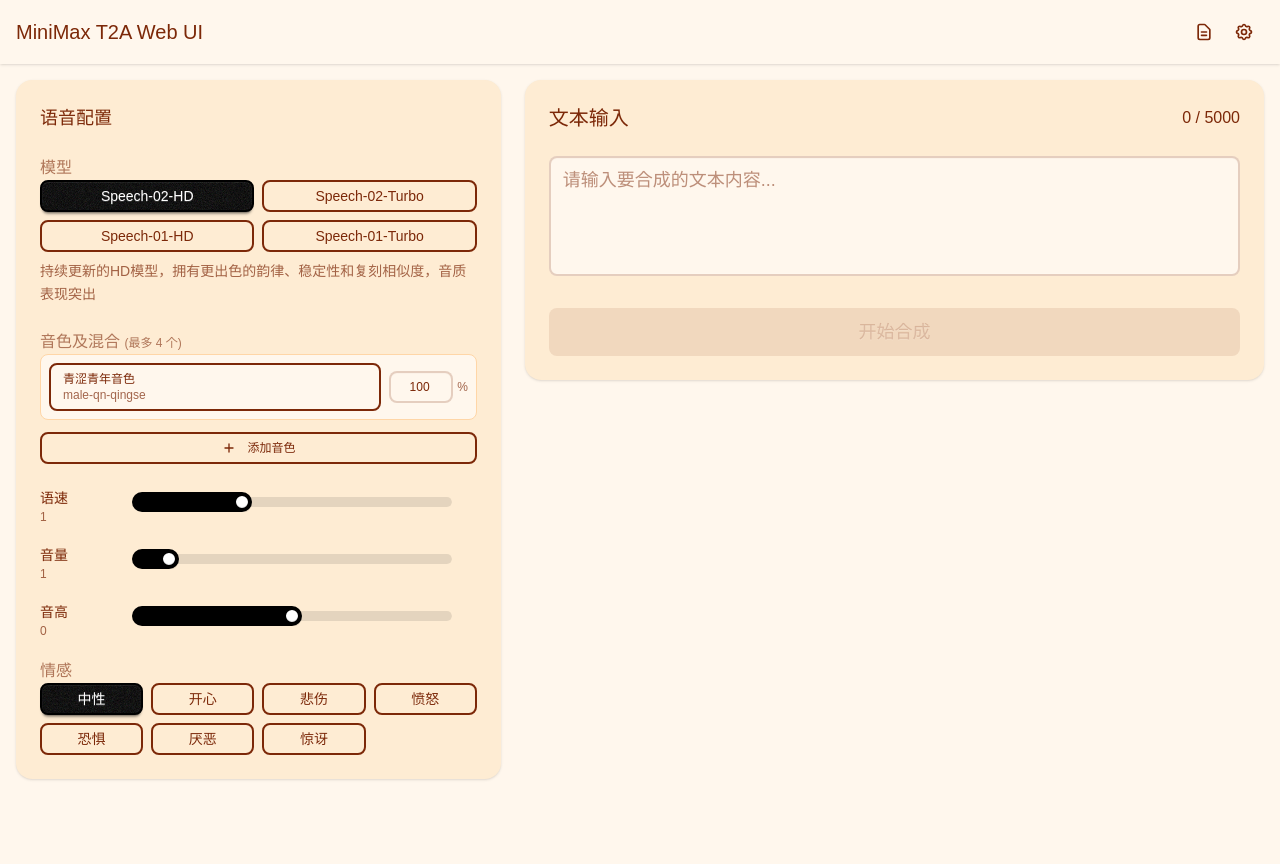
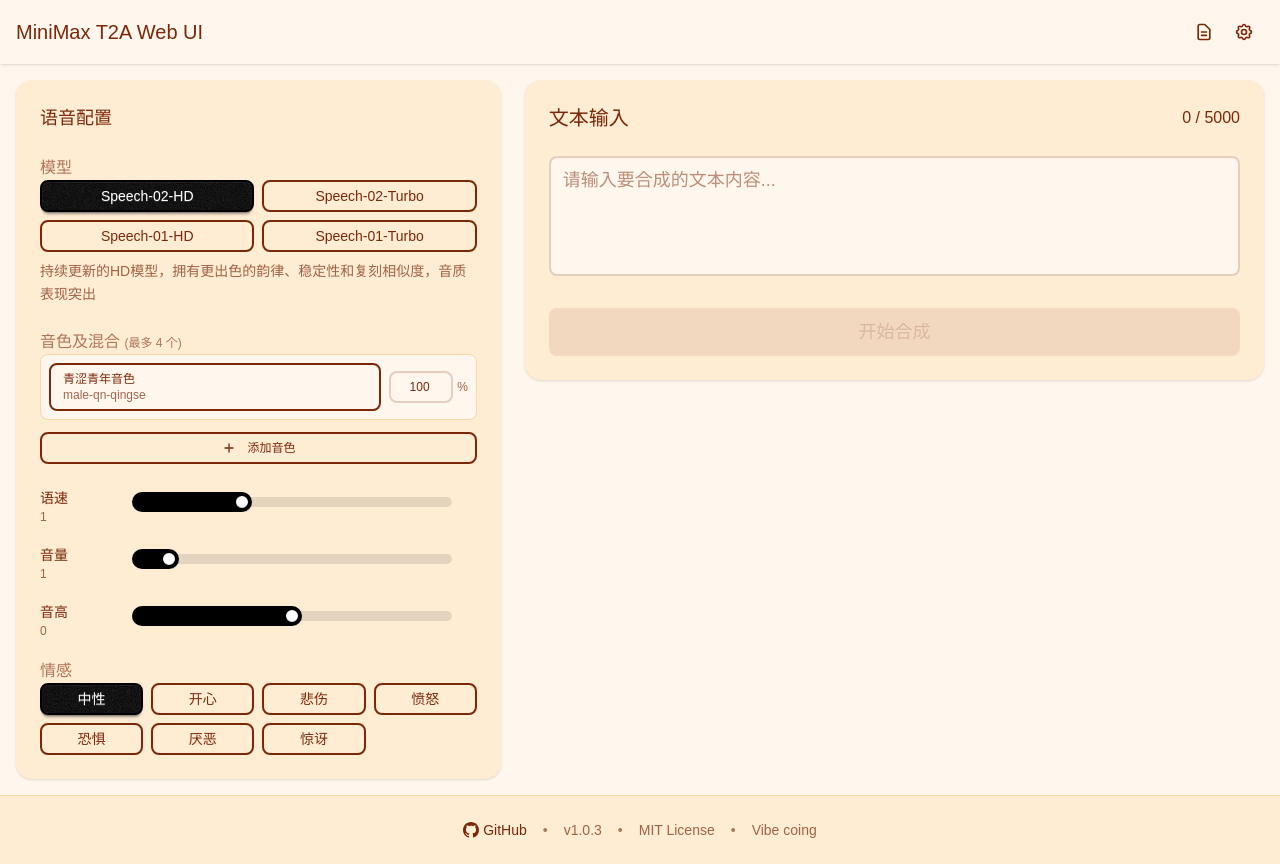
Before and after one commit to senzi/minimax-t2a-webui, a Vue app: page / in a window 1280 px wide. Before the commit the page ends 800 px from the top, so only its background shows below. Built offline with nearby package versions, Linux system fonts and the light colour scheme; a small style sheet from the web is missing.

Commit message:
✨ feat: Add changelog modal and update version history in CHANGELOG.md
Added a changelog modal displaying version history and updated CHANGELOG.md with new features and improvements.

```diff
--- a/src/App.vue
+++ b/src/App.vue
@@ -649,7 +649,7 @@
 </script>
 
 <template>
-  <div class="min-h-screen bg-base-100">
+  <div class="min-h-screen bg-base-100 flex flex-col">
     <!-- 顶部标题栏 -->
     <div class="navbar-wrapper">
       <div class="navbar">
@@ -673,7 +673,7 @@
     </div>
 
     <!-- 主要内容区域 -->
-    <div class="container mx-auto p-4">
+    <div class="container mx-auto p-4 flex-1">
       <div class="grid grid-cols-1 lg:grid-cols-5 gap-6">
         <!-- 左侧配置面板 -->
         <div class="lg:col-span-2">
@@ -913,6 +913,31 @@
       </div>
 
     </div>
+
+    <!-- 页脚 -->
+    <footer class="footer footer-center p-6 bg-base-200 text-base-content border-t border-base-300 mt-auto">
+      <div class="flex flex-col sm:flex-row items-center justify-center gap-4 text-sm">
+        <div class="flex items-center gap-4">
+          <a
+            href="https://github.com/senzi/minimax-t2a-webui"
+            target="_blank"
+            rel="noopener noreferrer"
+            class="link link-hover flex items-center gap-1"
+          >
+            <svg xmlns="http://www.w3.org/2000/svg" class="h-4 w-4" fill="currentColor" viewBox="0 0 24 24">
+              <path d="M12 0c-6.626 0-12 5.373-12 12 0 5.302 3.438 9.8 8.207 11.387.599.111.793-.261.793-.577v-2.234c-3.338.726-4.033-1.416-4.033-1.416-.546-1.387-1.333-1.756-1.333-1.756-1.089-.745.083-.729.083-.729 1.205.084 1.839 1.237 1.839 1.237 1.07 1.834 2.807 1.304 3.492.997.107-.775.418-1.305.762-1.604-2.665-.305-5.467-1.334-5.467-5.931 0-1.311.469-2.381 1.236-3.221-.124-.303-.535-1.524.117-3.176 0 0 1.008-.322 3.301 1.23.957-.266 1.983-.399 3.003-.404 1.02.005 2.047.138 3.006.404 2.291-1.552 3.297-1.23 3.297-1.23.653 1.653.242 2.874.118 3.176.77.84 1.235 1.911 1.235 3.221 0 4.609-2.807 5.624-5.479 5.921.43.372.823 1.102.823 2.222v3.293c0 .319.192.694.801.576 4.765-1.589 8.199-6.086 8.199-11.386 0-6.627-5.373-12-12-12z"/>
+            </svg>
+            GitHub
+          </a>
+          <span class="text-base-content/60">•</span>
+          <span class="text-base-content/70">v1.0.3</span>
+          <span class="text-base-content/60">•</span>
+          <span class="text-base-content/70">MIT License</span>
+          <span class="text-base-content/60">•</span>
+          <span class="text-base-content/70">Vibe coing</span>
+        </div>
+      </div>
+    </footer>
 
     <!-- 内联提示组件 -->
     <div v-if="showAlert" class="fixed top-4 left-1/2 transform -translate-x-1/2 z-50 w-full max-w-md px-4">
```
Also changed, not shown: public/CHANGELOG.md.
